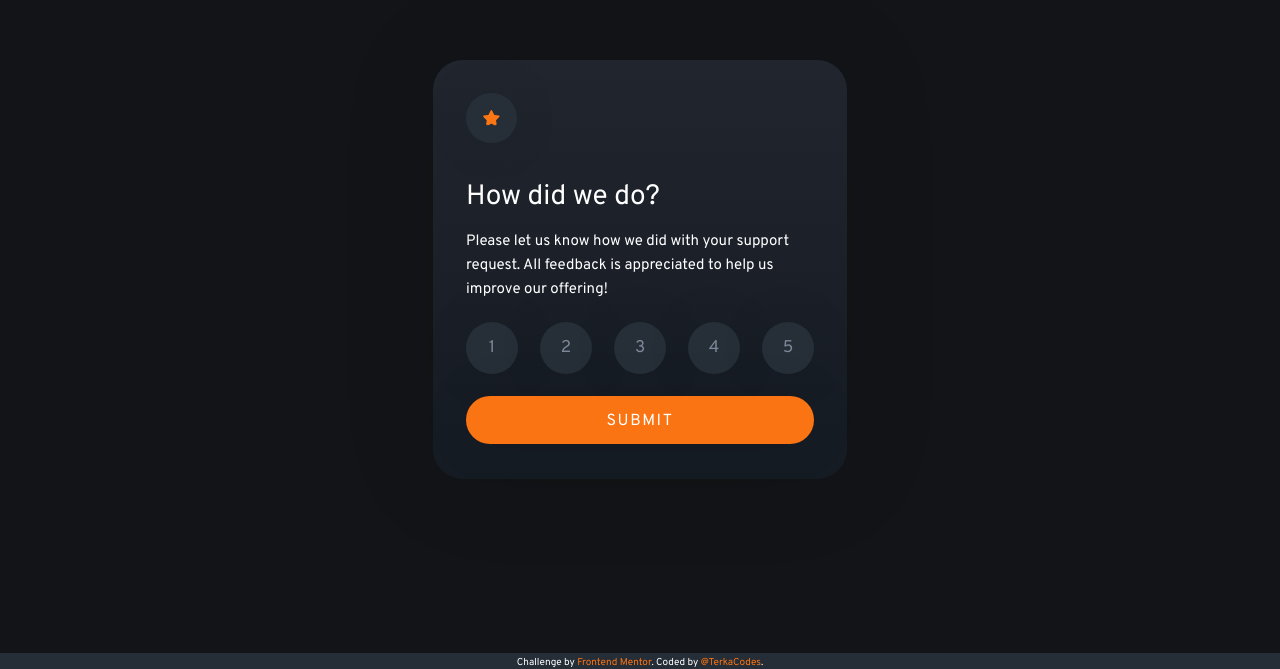
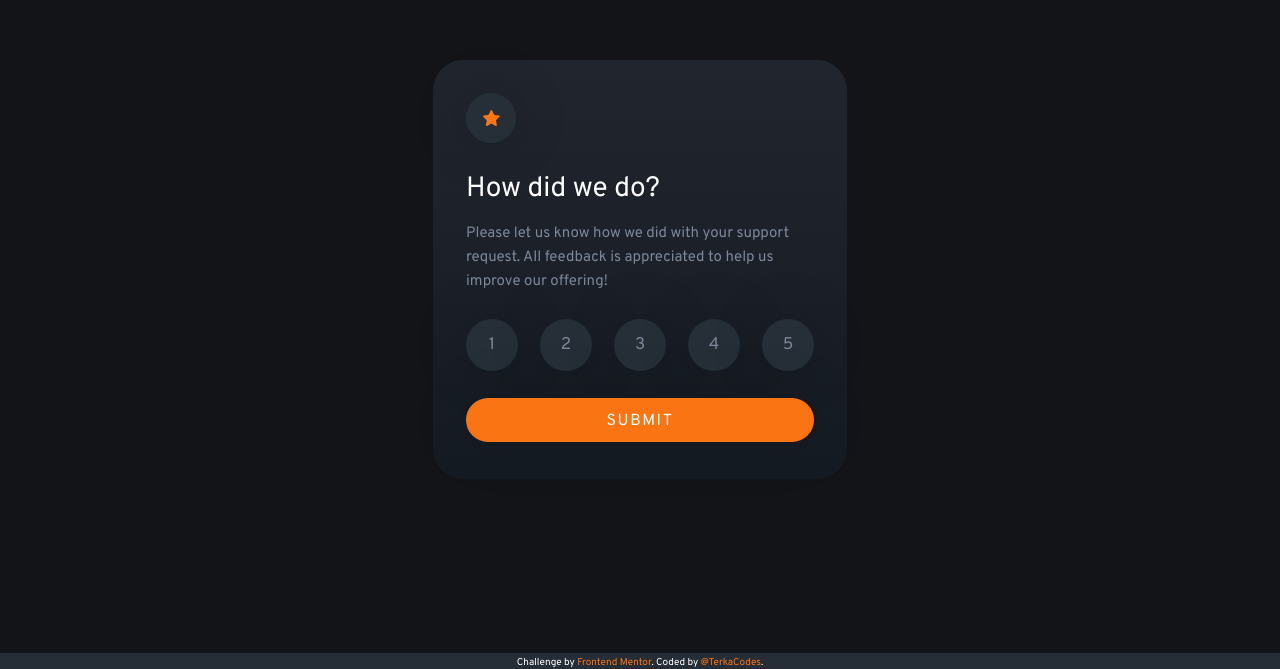
Before and after one commit to terka-codes/Interactive-rating-component, a plain HTML site: page index.html in a window 1280 px wide. Shown: the part 131-800 px from the top of the page. Drawn offline with Linux system fonts and the light colour scheme.

Commit message:
new css update

```diff
--- a/index.css
+++ b/index.css
@@ -17,15 +17,22 @@ body {
     background-image: linear-gradient(#21252E, #151b23);
     border-radius: 15px;
     padding: 25px;
-    box-shadow: 0px 0px 100px rgba(0, 0, 0, 0.1)
+    box-shadow: 0px 0px 100px 20pxx rgba(0, 0, 0, 0.1)
+}
+
+#star-img {
+    border-radius: 100px;
+    background-color: #262F38;
+    width: 42px;
+    height: 42px;
+    box-shadow: 0px 0px 50px 10px rgba(0, 0, 0, 0.1);
+    display: flex;
 }
 
 #star {
-    border-radius: 100px;
-    background-color: #262F38;
-    padding: 13px;
-    box-shadow: 0px 0px 50px rgba(0, 0, 0, 0.1)
+    margin: auto;
 }
+
 
 h1 {
     font-weight: 700;
@@ -37,6 +44,7 @@ h1 {
     font-weight: 400;
     font-size: 14px;
     line-height: 155%;
+    color: hsl(216, 12%, 54%);
     /* color: hsl(217, 12%, 63%); */
 }
 
@@ -56,7 +64,7 @@ h1 {
     color: hsl(216, 12%, 54%);
     font-family: 'Overpass', sans-serif;
     font-size: 15px;
-    box-shadow: 0px 0px 50px rgba(0, 0, 0, 0.1)
+    box-shadow: 0px 0px 50px 10px rgba(0, 0, 0, 0.1)
 }
 
 .rate-btn:hover {
@@ -79,13 +87,13 @@ button {
     border-radius: 30px;
     color: white;
     background-color: hsl(25, 97%, 53%);
-    padding: 15px 0 13px 0;
+    padding: 13px 0 11px 0;
     font-weight: 400;
     font-family: 'Overpass', sans-serif;
     font-size: 15px;
     letter-spacing: 0.1em;
     text-transform: uppercase;
-    box-shadow: 0px 0px 50px rgba(0, 0, 0, 0.1)
+    box-shadow: 0px 0px 50px 10px rgba(0, 0, 0, 0.1)
 }
 
 #submit-btn:hover {
@@ -126,6 +134,7 @@ button {
 #thank-text {
     text-align: center;
     margin: 0 0 18px 0;
+    color: hsl(216, 12%, 54%);
 }
 
 footer {
@@ -161,13 +170,14 @@ a:hover {
         border-radius: 30px;
     }
 
-    #star {
-        padding: 17px;
+    #star-img {
+        width: 50px;
+        height: 50px;
     }
 
     h1 {
       font-size: 28px;
-      margin-top: 30px;
+      margin-top: 28px;
       font-weight: 400;
     }
 
@@ -180,10 +190,12 @@ a:hover {
         height: 52px;
         width: 52px;
         font-size: 17px;
+        margin: 5px 0;
     }
 
     #submit-btn {
         font-size: 16px;
+
     }
 
     #thank-img {
--- a/index.html
+++ b/index.html
@@ -18,7 +18,9 @@
   <!-- The first page is coded into the html in the "page" div and once the submit button is clicked, the html is changes through the JavaScript to change to the "tahnk-page"-->
 
     <div id="page">
+      <div id="star-img">
         <img id="star" src="images/icon-star.svg" alt="star">
+      </div>
       <h1>How did we do?</h1>
       <p>Please let us know how we did with your support request. All feedback is appreciated to help us improve our offering!</p>
       <div id="rate">
```
